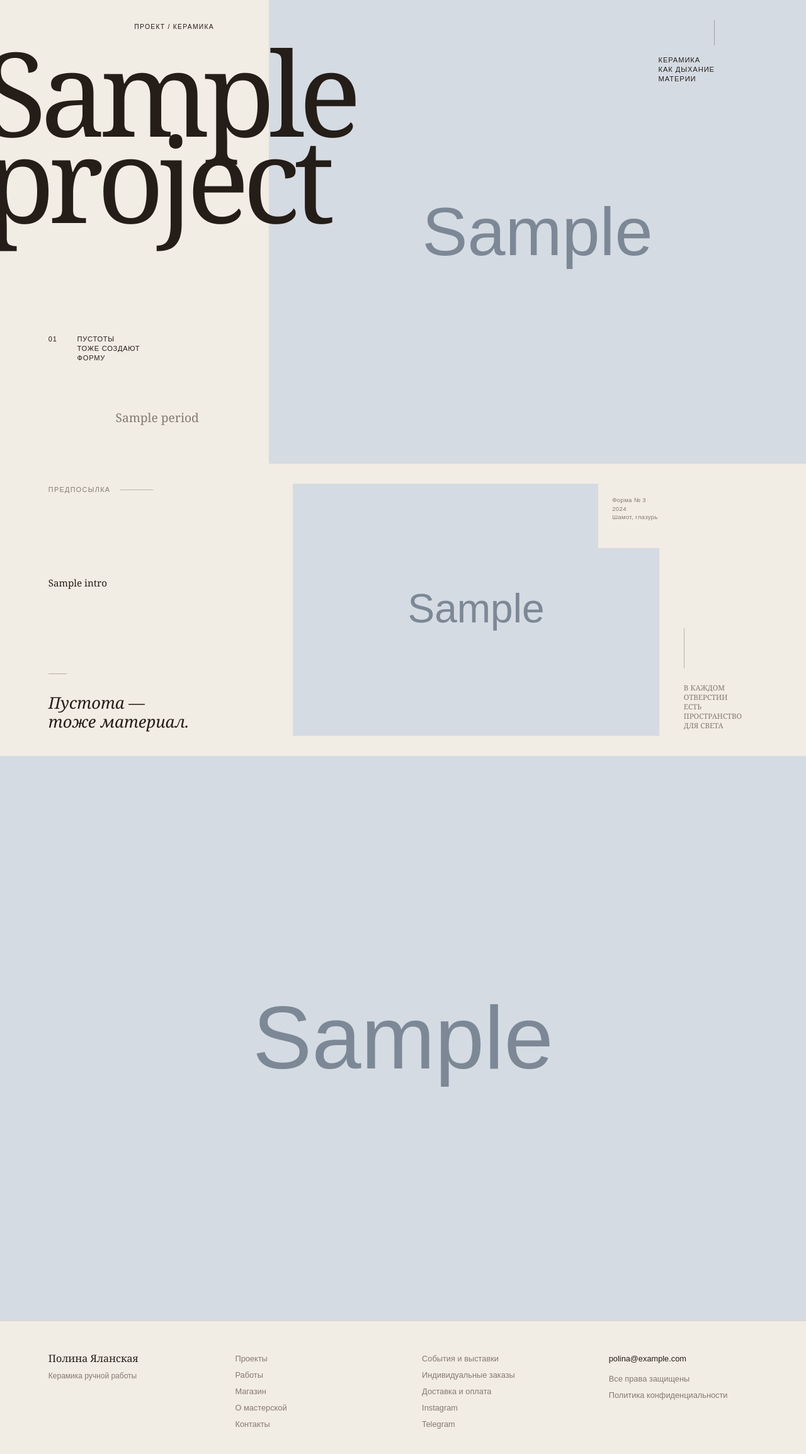
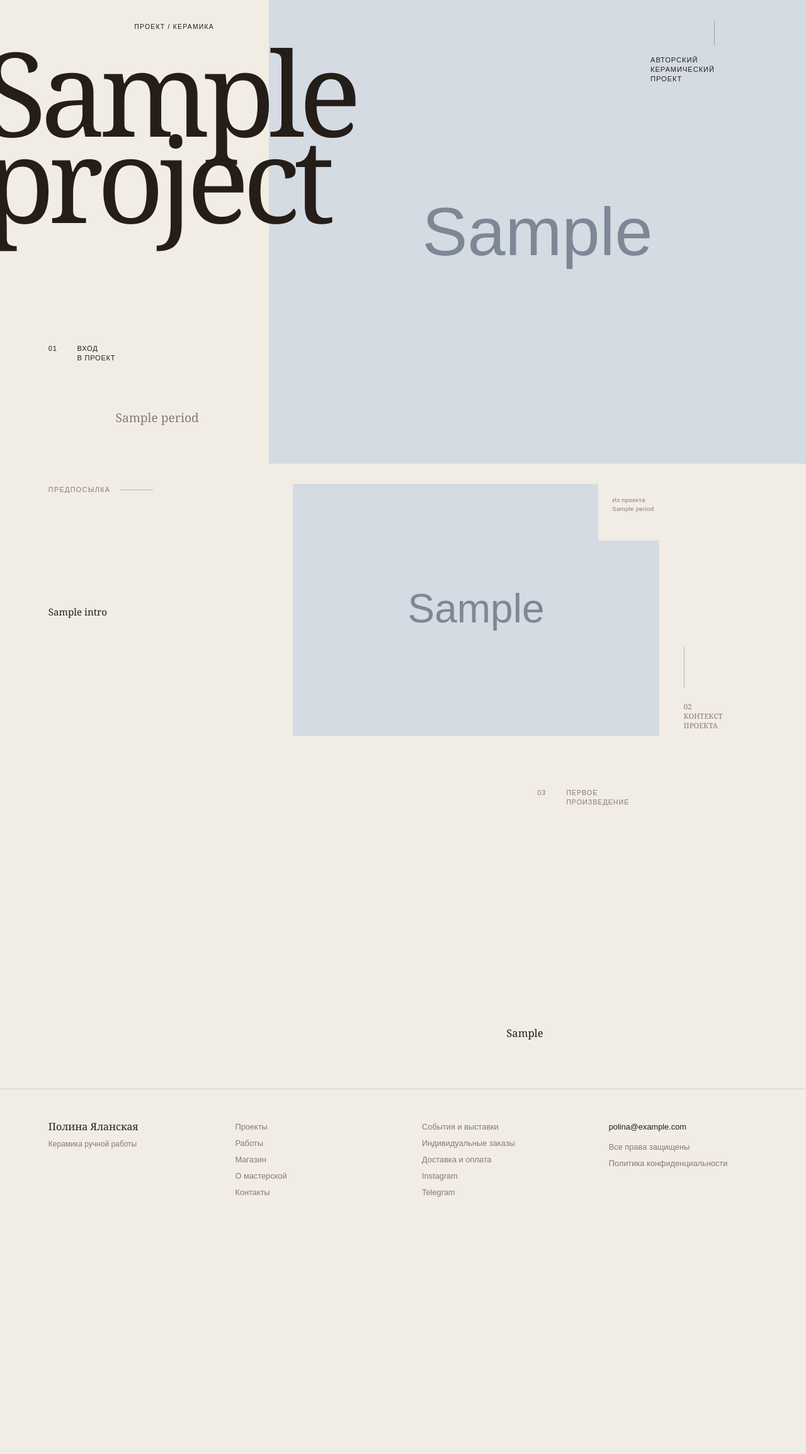
Before and after one commit to Chudnoy/Ceramic_shop_v2, a Flask app: template templates/public/project.html in a window 1280 px wide. Shown: the part 64-2372 px from the top of the page at 63% size. After the commit the page ends 1964 px from the top, so only its background shows below. Run offline with Flask 3, Linux system fonts and the light colour scheme; the template is opened without the code that fills it: most values are stand-ins (such as "Sample title", 1, 10 or a date in 2020); grey boxes marked "Sample" are stand-in pictures; parts of the project's set-up code (start-up, migrations or seed data) failed here and were passed over.

Commit message:
WIP продолжение страницы project

```diff
--- a/routes/public/projects.py
+++ b/routes/public/projects.py
@@ -15,6 +15,7 @@ def project_detail(slug):
     return render_template(
         "public/project.html",
         project=page_data["project"],
+        project_paragraphs=page_data["project_paragraphs"],
         cover_image=page_data["cover_image"],
         premise_image=page_data["premise_image"],
         break_image=page_data["break_image"],
--- a/static/public/css/project.css
+++ b/static/public/css/project.css
@@ -16,13 +16,15 @@ PROJECT THRESHOLD
     isolation: isolate;
     display: grid;
     grid-template-columns: repeat(12, minmax(0, 1fr));
+    grid-template-rows: 1fr;
     block-size: calc(100svh - var(--site-header-height));
+    min-block-size: 34rem;
     overflow: hidden;
     background: var(--color-background);
 }
 
 .project-threshold__media {
-    grid-column: 5/-1;
+    grid-column: 5 / -1;
     grid-row: 1;
     min-inline-size: 0;
     margin: 0;
@@ -39,7 +41,7 @@ PROJECT THRESHOLD
 }
 
 .project-threshold__eyebrow {
-    grid-column: 3/6;
+    grid-column: 3 / 6;
     grid-row: 1;
     align-self: start;
     margin: clamp(1.5rem, 3vw, 3rem) 0 0;
@@ -47,38 +49,38 @@ PROJECT THRESHOLD
     line-height: 1;
     text-transform: uppercase;
     letter-spacing: 0.12em;
-    z-index: 1;
+    z-index: 2;
 }
 
 .project-threshold__title {
-    grid-column: 1/9;
+    grid-column: 1 / 9;
     grid-row: 1;
     align-self: start;
     max-inline-size: 60vw;
     margin: clamp(2.5rem, 6vw, 5rem) 0 0 calc(var(--page-start) * -0.35);
+    color: var(--color-text);
     font-family: var(--font-serif);
     font-size: clamp(5.5rem, 14.5vw, 13rem);
     font-weight: 400;
     line-height: 0.74;
     letter-spacing: -0.055em;
-    color: var(--color-text);
     z-index: 2;
 }
 
 .project-threshold__period {
-    grid-column: 2/4;
+    grid-column: 2 / 4;
     grid-row: 1;
     align-self: end;
     margin: 0 0 clamp(2rem, 5vw, 4rem) var(--page-start);
+    color: var(--color-muted);
     font-family: var(--font-serif);
     font-size: clamp(1rem, 1.5vw, 1.35rem);
     line-height: 1;
-    color: var(--color-muted);
     z-index: 2;
 }
 
 .project-threshold__aside {
-    grid-column: 10/12;
+    grid-column: 10 / 12;
     grid-row: 1;
     align-self: start;
     justify-self: end;
@@ -104,7 +106,7 @@ PROJECT THRESHOLD
 }
 
 .project-threshold__chapter {
-    grid-column: 1/4;
+    grid-column: 1 / 4;
     grid-row: 1;
     align-self: end;
     display: grid;
@@ -124,6 +126,15 @@ PROJECT THRESHOLD
     letter-spacing: 0.06em;
 }
 
+.project-threshold--without-cover .project-threshold__title {
+    grid-column: 1 / 12;
+    max-inline-size: 90vw;
+}
+
+.project-threshold--without-cover .project-threshold__aside {
+    grid-column: 10 / 13;
+}
+
 
 /* ==================================
 PROJECT PREMISE
@@ -132,261 +143,248 @@ PROJECT PREMISE
 .project-premise {
     position: relative;
     isolation: isolate;
-
     display: grid;
     grid-template-columns: repeat(12, minmax(0, 1fr));
     grid-template-rows: 1fr;
-
     block-size: clamp(29rem, 32vw, 34rem);
-
-    padding:
-        clamp(1.5rem, 2.5vw, 2.5rem)
-        var(--page-end)
-        clamp(1.5rem, 2.5vw, 2.5rem)
-        var(--page-start);
-
+    padding: clamp(1.5rem, 2.5vw, 2.5rem) var(--page-end) clamp(1.5rem, 2.5vw, 2.5rem) var(--page-start);
     background: var(--color-background);
 }
-
-
-/* ==================================
-PREMISE COPY
-================================== */
 
 .project-premise__copy {
     grid-column: 1 / 4;
     grid-row: 1;
-
-    display: flex;
-    flex-direction: column;
-    justify-content: space-between;
-
+    display: grid;
+    grid-template-rows: auto 1fr;
     align-self: stretch;
-
     min-inline-size: 0;
-
     padding-block: 0.25rem 0.5rem;
-
     z-index: 2;
 }
-
-
-/* EYEBROW */
 
 .project-premise__eyebrow {
     display: flex;
     align-items: center;
     gap: 1rem;
-
     margin: 0;
-
     color: var(--color-muted);
-
     font-size: 0.68rem;
     line-height: 1;
-
     text-transform: uppercase;
     letter-spacing: 0.12em;
 }
 
 .project-premise__eyebrow::after {
     content: "";
-
     inline-size: clamp(2rem, 4vw, 3.5rem);
     block-size: 1px;
-
     background: rgba(36, 29, 24, 0.28);
 }
 
-
-/* MAIN TEXT */
-
 .project-premise__text {
+    align-self: center;
     max-inline-size: 29ch;
-
     margin: 0;
-
     color: var(--color-text);
-
     font-family: var(--font-serif);
     font-size: clamp(0.95rem, 1.15vw, 1.1rem);
     line-height: 1.55;
-
     text-wrap: pretty;
 }
-
-
-/* FINAL STATEMENT */
-
-.project-premise__statement {
-    position: relative;
-
-    max-inline-size: 17ch;
-
-    margin: 0;
-
-    padding-block-start: clamp(1.5rem, 2.5vw, 2rem);
-
-    font-family: var(--font-serif);
-    font-size: clamp(1.3rem, 2vw, 1.75rem);
-    font-style: italic;
-    line-height: 1.15;
-}
-
-.project-premise__statement::before {
-    content: "";
-
-    position: absolute;
-    inset-block-start: 0;
-    inset-inline-start: 0;
-
-    inline-size: 1.8rem;
-    block-size: 1px;
-
-    background: rgba(36, 29, 24, 0.3);
-}
-
-
-/* ==================================
-PREMISE IMAGE
-================================== */
 
 .project-premise__media {
     grid-column: 5 / 11;
     grid-row: 1;
-
     align-self: stretch;
-
     min-inline-size: 0;
-
     margin: 0;
-
     overflow: hidden;
-
     z-index: 1;
 }
 
 .project-premise__media img {
     display: block;
-
     inline-size: 100%;
     block-size: 100%;
-
     object-fit: cover;
     object-position: center 55%;
 }
 
-
-/* ==================================
-IMAGE CAPTION
-================================== */
-
 .project-premise__caption {
     grid-column: 10 / 12;
     grid-row: 1;
-
     align-self: start;
     justify-self: stretch;
-
-    min-block-size: clamp(5.5rem, 8vw, 7.5rem);
-
-    margin-block-start: 0;
-
-    padding:
-        clamp(1rem, 1.5vw, 1.4rem)
-        clamp(1rem, 1.7vw, 1.5rem);
-
+    min-block-size: clamp(5rem, 7vw, 6.5rem);
+    padding: clamp(1rem, 1.5vw, 1.4rem) clamp(1rem, 1.7vw, 1.5rem);
     background: var(--color-background);
-
     z-index: 3;
 }
 
 .project-premise__caption p {
     margin: 0;
-
     color: var(--color-muted);
-
     font-size: 0.6rem;
     line-height: 1.4;
-
     letter-spacing: 0.035em;
 }
-
-
-/* ==================================
-PREMISE ASIDE
-================================== */
 
 .project-premise__aside {
     grid-column: 11 / 13;
     grid-row: 1;
-
     align-self: end;
-
-    padding:
-        0
-        0
-        0.5rem
-        clamp(1.5rem, 3vw, 2.5rem);
-
+    padding: 0 0 0.5rem clamp(1.5rem, 3vw, 2.5rem);
     z-index: 2;
 }
 
 .project-premise__aside > span {
     display: block;
-
     inline-size: 1px;
     block-size: clamp(2.5rem, 5vw, 4rem);
-
     margin-bottom: clamp(1rem, 2vw, 1.5rem);
-
     background: rgba(36, 29, 24, 0.28);
 }
 
 .project-premise__aside p {
     max-inline-size: 14ch;
-
     margin: 0;
-
     color: var(--color-muted);
-
     font-family: var(--font-serif);
     font-size: clamp(0.72rem, 0.9vw, 0.9rem);
     line-height: 1.3;
+    text-transform: uppercase;
+}
 
-    text-transform: uppercase;
+.project-premise--without-image {
+    block-size: auto;
+    min-block-size: clamp(24rem, 38vw, 32rem);
+}
+
+.project-premise--without-image .project-premise__copy {
+    grid-column: 2 / 7;
 }
 
 
 /* ==================================
-PROJECT BREAK
+PROJECT FIRST MOVEMENT
 ================================== */
 
-.project-break {
+.project-first-movement {
     position: relative;
-
-    inline-size: 100%;
-
-    overflow: hidden;
-
-    background: #1d1916;
+    isolation: isolate;
+    display: grid;
+    grid-template-columns: repeat(12, minmax(0, 1fr));
+    grid-template-rows: auto 1fr;
+    block-size: clamp(32rem, 66svh, 44rem);
+    padding:
+        clamp(2.5rem, 4vw, 4rem)
+        var(--page-end)
+        clamp(2.5rem, 4vw, 4rem)
+        var(--page-start);
+    background: var(--color-background);
 }
 
-.project-break__media {
+.project-first-movement__chapter {
+    grid-column: 9/13;
+    grid-row: 1;
+    align-self: start;
+    display: grid;
+    grid-template-columns: auto 1fr;
+    gap: 2rem;
+    z-index: 3;
+}
+
+.project-first-movement__chapter span,
+.project-first-movement__chapter p {
     margin: 0;
+    color: var(--color-muted);
+    font-size: 0.68rem;
+    line-height: 1.35;
+    text-transform: uppercase;
+    letter-spacing: 0.08em;
+}
 
-    inline-size: 100%;
-    block-size: clamp(34rem, 70vw, 58rem);
+.project-first-movement__copy {
+    grid-column: 8/13;
+    grid-row: 2;
+    align-self: end;
+    justify-self: start;
+    margin-inline-start: 3rem;
+    padding-block-end: clamp(0.5rem, 2vw, 1.5rem);
+    z-index: 3;
+}
 
+.project-first-movement__copy p {
+    max-inline-size: 32ch;
+    margin: 0;
+    color: var(--color-text);
+    font-family: var(--font-serif);
+    font-size: clamp(1rem, 1.3vw, 1.25rem);
+    line-height: 1.5;
+    text-wrap: pretty;
+}
+
+.project-first-movement__work {
+    grid-column: 1/8;
+    grid-row: 1 / 3;
+    position: relative;
+    display: grid;
+    grid-template-columns: repeat(7, minmax(0, 1fr));
+    grid-template-rows: 1fr auto;
+    min-inline-size: 0;
+    min-block-size: 0;
+    color: inherit;
+    text-decoration: none;
+    z-index: 1;
+}
+
+.project-first-movement__media {
+    grid-column: 1 / -1;
+    grid-row: 1 / 3;
+    min-inline-size: 0;
+    min-block-size: 0;
+    margin: 0;
     overflow: hidden;
 }
 
-.project-break__media img {
+.project-first-movement__media img {
     display: block;
-
     inline-size: 100%;
     block-size: 100%;
-
     object-fit: cover;
     object-position: center;
+    transition: transform 500ms ease;
 }
+
+.project-first-movement__work-meta {
+    grid-column: 1 / 4;
+    grid-row: 2;
+    align-self: end;
+    padding: clamp(0.9rem, 1.5vw, 1.25rem);
+    background: var(--color-background);
+    z-index: 2;
+}
+
+.project-first-movement__work-meta h2,
+.project-first-movement__work-meta p {
+    margin: 0;
+}
+
+.project-first-movement__work-meta h2 {
+    font-family: var(--font-serif);
+    font-size: clamp(1.15rem, 1.7vw, 1.6rem);
+    font-weight: 400;
+    line-height: 1.05;
+}
+
+.project-first-movement__work-meta p {
+    margin-block-start: 0.35rem;
+    color: var(--color-muted);
+    font-size: 0.7rem;
+    line-height: 1;
+    letter-spacing: 0.08em;
+}
+
+.project-first-movement__work:hover .project-first-movement__media img {
+    transform: scale(1.015);
+}
--- a/templates/public/project.html
+++ b/templates/public/project.html
@@ -13,30 +13,36 @@
 
 {% block content %}
 <main class="project-page">
-    <section class="project-threshold" aria-labelledby="project-title">
+    <section
+        class="project-threshold{% if not cover_image %} project-threshold--without-cover{% endif %}"
+        aria-labelledby="project-title"
+    >
         <div class="project-threshold__aside">
             <span class="project-threshold__aside-rule" aria-hidden="true"></span>
             <p>
-                Керамика<br>
-                как дыхание<br>
-                материи
+                Авторский<br>
+                керамический<br>
+                проект
             </p>
         </div>
         <div class="project-threshold__chapter">
             <span class="project-threshold__chapter-number">01</span>
             <p>
-                Пустоты<br>
-                тоже создают<br>
-                форму
+                Вход<br>
+                в проект
             </p>
         </div>
-        <p class="project-threshold__eyebrow">Проект / Керамика</p>
-        <h1 class="project-threshold__title" id="project-title">{{ project.name }}</h1>
-
+        <p class="project-threshold__eyebrow">
+            Проект / Керамика
+        </p>
+        <h1 class="project-threshold__title" id="project-title">
+            {{ project.name }}
+        </h1>
         {% if project.period %}
-            <p class="project-threshold__period">{{ project.period }}</p>
+            <p class="project-threshold__period">
+                {{ project.period }}
+            </p>
         {% endif %}
-
         {% if cover_image %}
             <figure class="project-threshold__media">
                 <img src="{{ cover_image.image_path }}" alt="{{ project.name }}">
@@ -44,7 +50,11 @@
         {% endif %}
     </section>
 
-    <section class="project-premise" aria-labelledby="project-premise-title">
+    {% if project.intro or premise_image %}
+        <section
+            class="project-premise{% if not premise_image %} project-premise--without-image{% endif %}"
+            aria-labelledby="project-premise-title"
+        >
             <div class="project-premise__copy">
                 <p class="project-premise__eyebrow" id="project-premise-title">
                     Предпосылка
@@ -54,35 +64,65 @@
                         {{ project.intro }}
                     </p>
                 {% endif %}
-            <p class="project-premise__statement">
-                Пустота —<br>
-                тоже материал.
-            </p>
             </div>
+
             {% if premise_image %}
                 <figure class="project-premise__media">
-                <img src="{{ premise_image.image_path }}" alt="">
+                    <img src="{{ premise_image.image_path }}" alt="Изображение проекта {{ project.name }}">
                 </figure>
                 <div class="project-premise__caption">
-                <p>Форма № 3</p>
-                <p>2024</p>
-                <p>Шамот, глазурь</p>
+                    <p>Из проекта</p>
+                    {% if project.period %}
+                        <p>{{ project.period }}</p>
+                    {% endif %}
                 </div>
                 <div class="project-premise__aside">
                     <span aria-hidden="true"></span>
                     <p>
-                    В каждом<br>
-                    отверстии<br>
-                    есть пространство<br>
-                    для света
+                        02<br>
+                        Контекст<br>
+                        проекта
                     </p>
                 </div>
             {% endif %}
         </section>
+    {% endif %}
 
-    {% if break_image %}
-        <section class="project-break">
-            <figure class="project-break__media"><img src="{{ break_image.image_path }}" alt=""></figure>
+    {% if project_paragraphs or project_works %}
+        <section class="project-first-movement">
+            <div class="project-first-movement__chapter">
+                <span>03</span>
+                <p>
+                    Первое<br>
+                    произведение
+                </p>
+            </div>
+
+            {% if project_paragraphs %}
+                <div class="project-first-movement__copy">
+                    <p>{{ project_paragraphs[0]}}</p>
+                </div>
+            {% endif %}
+
+            {% if project_works %}
+                {% set first_work = project_works[0] %}
+                <a
+                    href="{{ url_for('public.work_detail', slug=first_work.slug) }}"
+                    class="project-first-movement__work"
+                >
+                    {% if first_work.cover_image_path %}
+                        <figure class="project-first-movement__media">
+                            <img src="{{ first_work.cover_image_path }}" alt="{{ first_work.name }}">
+                        </figure>
+                    {% endif %}
+                    <div class="project-first-movement__work-meta">
+                        <h2>{{ first_work.name }}</h2>
+                        {% if first_work.year %}
+                            <p>{{ first_work.year }}</p>
+                        {% endif %}
+                    </div>
+                </a>
+            {% endif %}
         </section>
     {% endif %}
 </main>
```
Also changed, not shown: services/public_project_service.py (+9 -0 lines). Lines whose indentation alone changed are shown as unchanged.
